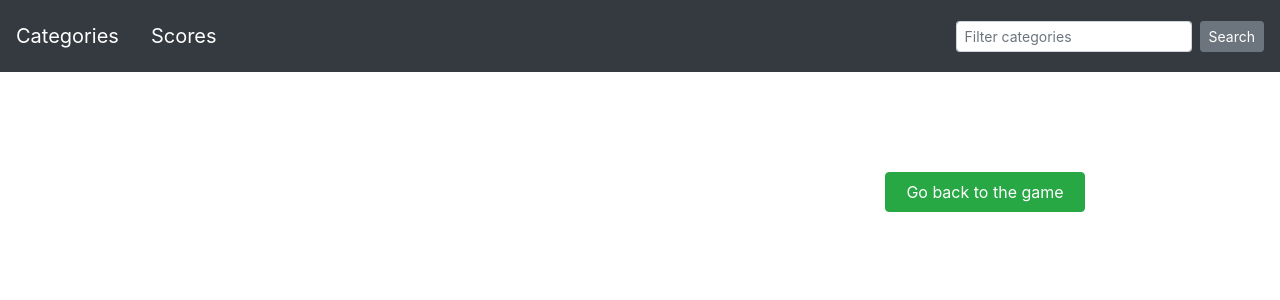
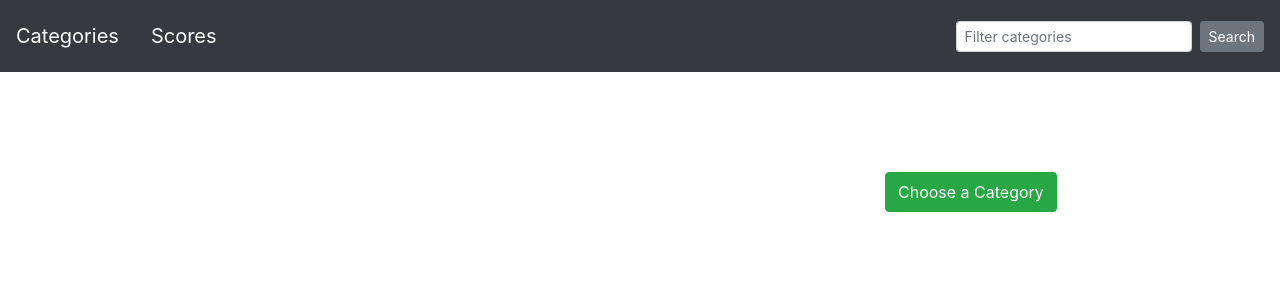
Before and after one commit to tmussa1/p3, a Vue app: page /stats in a window 1280 px wide. Shown: the top 300 px of the page. Built offline with nearby package versions, Linux system fonts and the light colour scheme; no server answers; the database is empty.

Commit message:
minor naming changes

```diff
--- a/src/components/Game.vue
+++ b/src/components/Game.vue
@@ -3,7 +3,7 @@
     <NavBar />
     <h3>Category - {{ category }}</h3>
     <b-card title="Name a word for" body-class="text-center" header-tag="nav" class="card-top">
-      <b-card-text v-if="noData && dataLoaded" class="hints">
+      <b-card-text v-if="noData && !dataLoaded" class="hints">
         Sorry, there is no defintion available for the selected word or category
         <div class="spacer"></div>
         <router-link to="/categories">
@@ -132,7 +132,7 @@ export default {
               : response.data.results[2].definition;
         })
         .catch(error => {
-          this.dataLoaded = true;
+          this.dataLoaded = false;
           this.noData = true;
           console.log(error);
         });
--- a/src/components/Stats.vue
+++ b/src/components/Stats.vue
@@ -6,7 +6,7 @@
         <canvas id="player-statistics"></canvas>
       </div>
       <div class="spacer"></div>
-      <b-button variant="success" @click="playGame" id="game-button">Go back to the game</b-button>
+      <b-button variant="success" @click="playGame" id="game-button">Choose a Category</b-button>
     </div>
   </div>
 </template>
@@ -70,7 +70,6 @@ export default {
   margin-left: 360px;
 }
 #game-button {
-  width: 200px;
   height: 40px;
   margin-top: 100px;
 }
```
